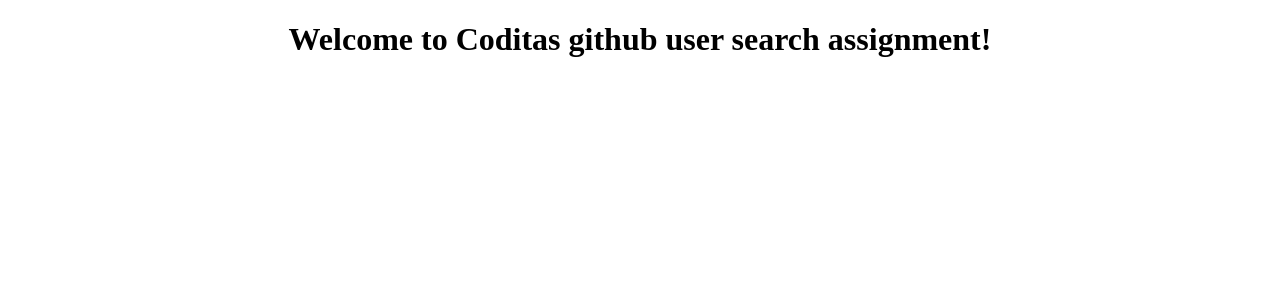
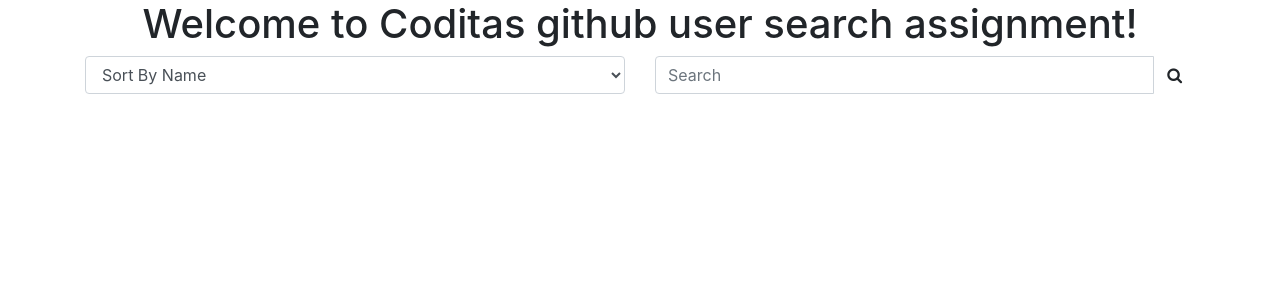
Before and after one commit to samadhansalunkhe1/coditas, an Angular app in the folder github-user-search/: page / in a window 1280 px wide. Shown: the top 300 px of the page. Built offline with nearby package versions, Linux system fonts and the light colour scheme.

Commit message:
Issue #1 feat: Coditas:: Github user search assignment

```diff
--- a/github-user-search/package.json
+++ b/github-user-search/package.json
@@ -21,7 +21,9 @@
     "@angular/platform-browser": "^5.2.0",
     "@angular/platform-browser-dynamic": "^5.2.0",
     "@angular/router": "^5.2.0",
+    "bootstrap": "^4.1.1",
     "core-js": "^2.4.1",
+    "font-awesome": "^4.7.0",
     "rxjs": "^5.5.6",
     "zone.js": "^0.8.19"
   },
--- a/github-user-search/src/app/app.component.html
+++ b/github-user-search/src/app/app.component.html
@@ -4,3 +4,29 @@
     Welcome to {{ title }}!
   </h1>
 </div>
+
+<div class="container">
+  <div class="row">
+    <div class="col-md-6">
+        <div class="form-group">
+          <select class="form-control" id="searchUser">
+            <option value="name">Sort By Name</option>
+            <option value="nameAZ">Name (A-Z)</option>
+            <option value="nameZA">Name (Z-A)</option>
+            <option value="nameAsc">Rank ASC</option>
+            <option value="nameDsc">Rank DSC</option>
+          </select>
+        </div>
+      </div>
+      <div class="col-md-6">
+          <div class="input-group">
+            <input type="text" [(ngModel)]="githubUserName" class="form-control" placeholder="Search">
+            <div class="input-group-btn">
+              <button class="btn btn-default" (click) = "searchGithubUser()" type="submit">
+                <i class="fa fa-search" aria-hidden="true"></i>
+              </button>
+            </div>
+          </div>
+      </div>
+  </div>
+</div>
--- a/github-user-search/src/app/app.component.ts
+++ b/github-user-search/src/app/app.component.ts
@@ -1,4 +1,5 @@
 import { Component } from '@angular/core';
+import { GithubUserInfoService } from './github-user-info.service';
 
 @Component({
   selector: 'app-root',
@@ -7,4 +8,15 @@
 })
 export class AppComponent {
   title = 'Coditas github user search assignment';
+  githubUserName = '';
+
+  constructor(private userDataService: GithubUserInfoService) {  }
+
+  searchGithubUser() {
+    if (this.githubUserName !== '') {
+      this.userDataService.fetchData(this.githubUserName);
+    }
+  }
+
+  ngOnInit() {  }
 }
--- /dev/null
+++ b/github-user-search/src/app/github-user-info.service.ts
@@ -0,0 +1,18 @@
+import { Injectable } from '@angular/core';
+import { Http } from '@angular/http';
+import { mapChildrenIntoArray } from '@angular/router/src/url_tree';
+import 'rxjs/add/operator/map';
+
+@Injectable()
+export class GithubUserInfoService {
+
+  constructor(private http: Http) { }
+
+  fetchData(userName) {
+    this.http.get('https://api.github.com/search/users?q=' + userName).map(
+      (response) => response.json()
+    ).subscribe(
+      (data) => console.log(data)
+    );
+  }
+}
```
Also changed, not shown: github-user-search/src/app/app.module.ts (+7 -4 lines), github-user-search/.angular-cli.json, 2 other files (tests, documents, lock files or other folders).
